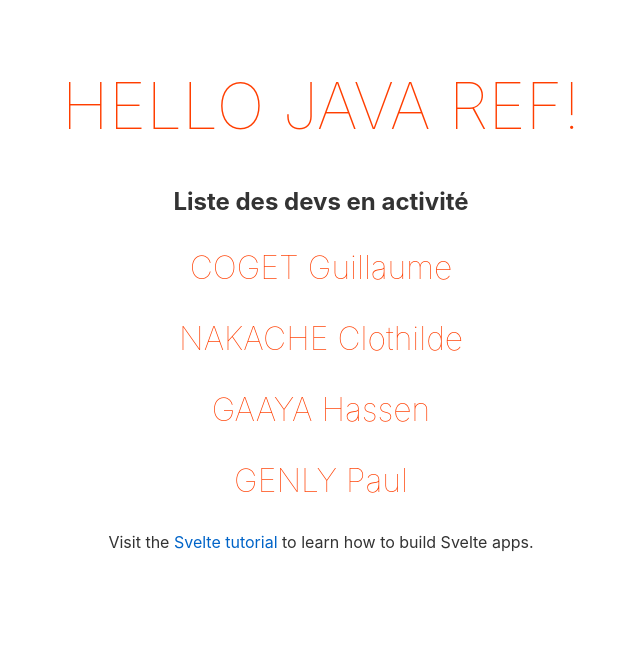
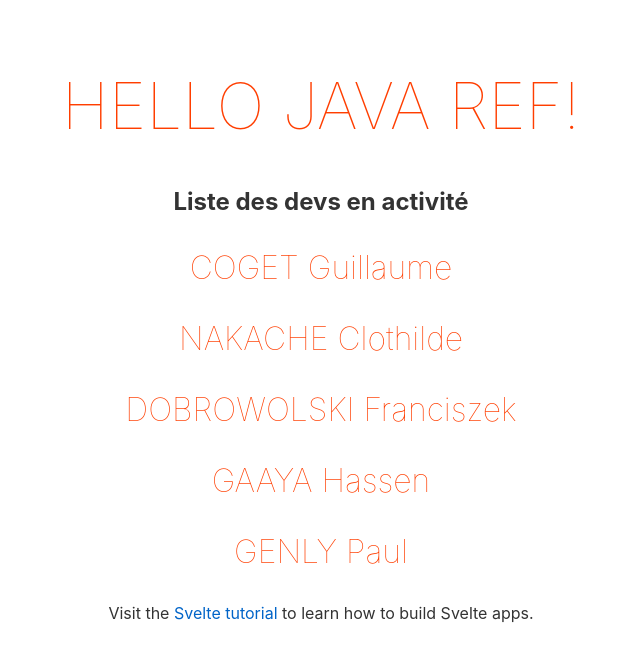
Before and after one commit to P-Genly/svelte-webpack-ts, a Svelte app: page / in a window 1280 px wide. Shown: the top 662 px of the page, without its empty margins (319-959 px from the left). Built offline with nearby package versions, Linux system fonts and the light colour scheme.

Commit message:
test data injection

```diff
--- a/src/App.svelte
+++ b/src/App.svelte
@@ -7,8 +7,10 @@
 	<h1>Hello {name}!</h1>
 
 	<h2>Liste des devs en activité</h2>
+
 	{#each devList as developer}
 		<p class="developers">{developer.name} <span>{developer.firstname}</span></p>
 	{/each}
+
 	<p>Visit the <a href="https://svelte.dev/tutorial">Svelte tutorial</a> to learn how to build Svelte apps.</p>
 </main>
--- a/src/main.ts
+++ b/src/main.ts
@@ -9,6 +9,7 @@ const app = new App({
 		devList: [
 			{name: 'COGET', firstname: 'Guillaume'},
 			{name: 'NAKACHE', firstname: 'Clothilde'},
+			{name: 'DOBROWOLSKI', firstname: 'Franciszek'},
 			{name: 'GAAYA', firstname: 'Hassen'},
 			{name: 'GENLY', firstname: 'Paul'}
 		]
```
